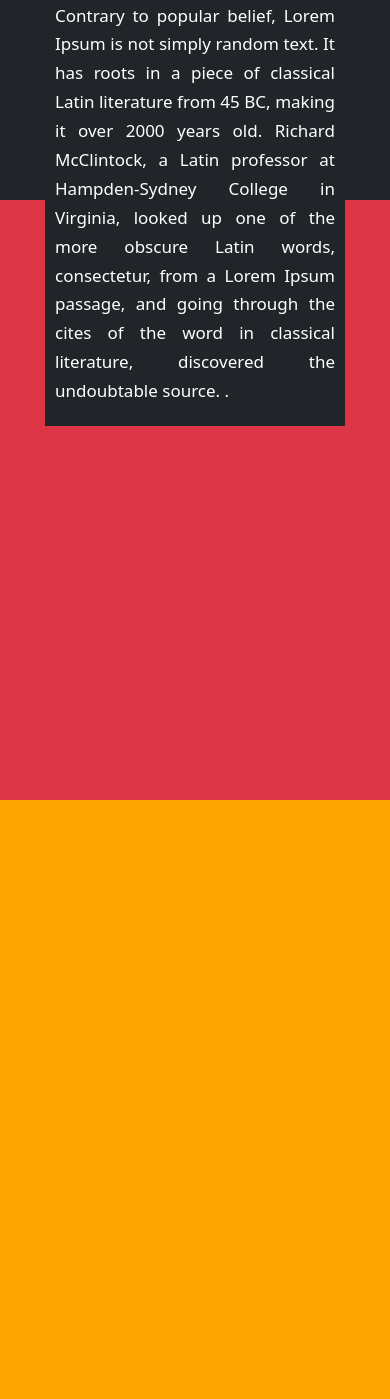
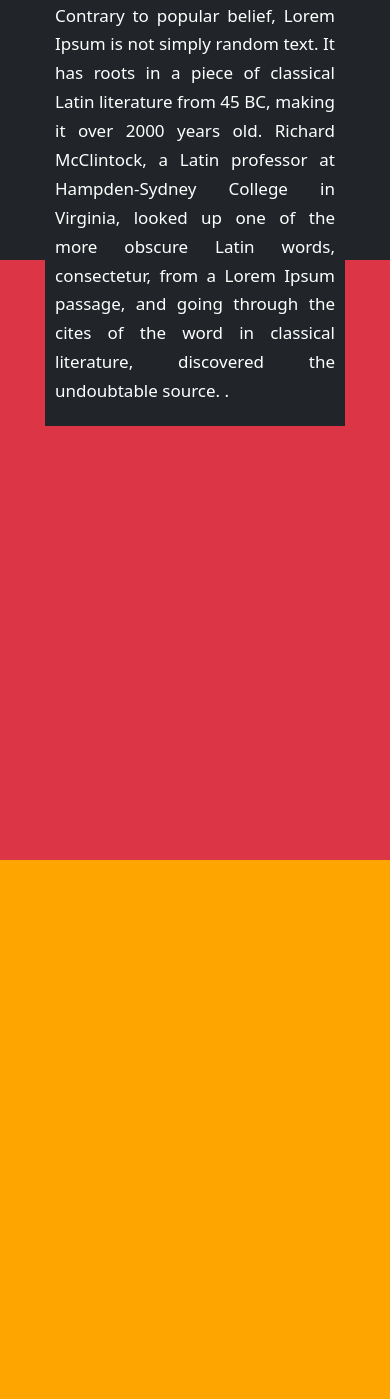
Before and after one commit to tsbproject/Danny-Limo, a PHP site: page / in a window 390 px wide. Shown: the part 1500-2899 px from the top of the page. Run offline with PHP 8.4, Linux system fonts and the light colour scheme.

Commit message:
[committed]

```diff
--- a/css/style.css
+++ b/css/style.css
@@ -315,7 +315,7 @@ body {
 
 @media (max-width: 576px) and (max-width: 576px) {
   #section2 {
-    height: 120rem; } }
+    height: 126rem; } }
 
 #section3 {
   height: 60rem;
--- a/sass/pages/_home.scss
+++ b/sass/pages/_home.scss
@@ -66,7 +66,7 @@
 
 @include for-phone-only {
   @media (max-width: 576px) {
-      height: 120rem;
+      height: 126rem;
    }
 
   }
```
